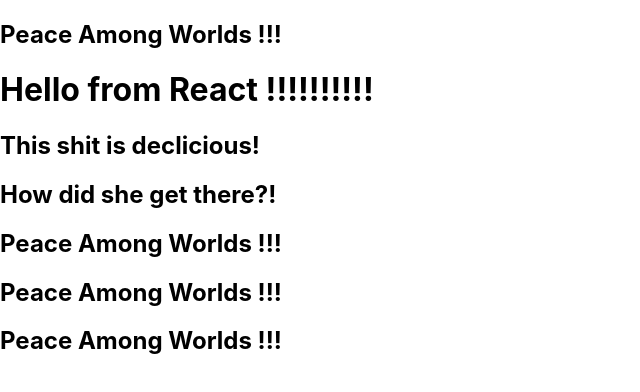
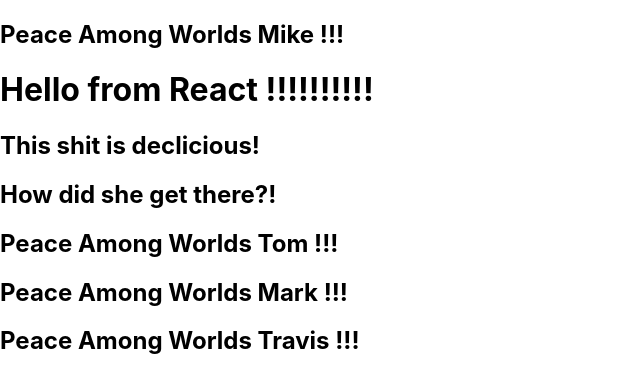
Before and after one commit to mcstagg/learning-react, a React (Create React App) app: page / in a window 1280 px wide. Shown: the top 392 px of the page, without its empty margins (0-640 px from the left). Built offline with nearby package versions, Linux system fonts and the light colour scheme.

Commit message:
We saw our first React props...

```diff
--- a/src/App.js
+++ b/src/App.js
@@ -5,15 +5,15 @@
 const App = () => {
   return (
     <>
-    <Greeting />
+    <Greeting name="Mike"/>
     <h1>
       Hello from React !!!!!!!!!!
     </h1>
     <h2>This shit is declicious!</h2>
     <h2>How did she get there?!</h2>
-    <Greeting />
-    <Greeting />
-    <Greeting />
+    <Greeting name="Tom"/>
+    <Greeting name="Mark"/>
+    <Greeting name="Travis"/>
     </>
   );
 }
--- a/src/Greeting.js
+++ b/src/Greeting.js
@@ -1,9 +1,12 @@
 import React from 'react';
 
-export const Greeting = () => {
+export const Greeting = (props) => {
+
+    console.log(props);
+
     return (
         <h2>
-            Peace Among Worlds !!!
+            Peace Among Worlds {props.name} !!!
         </h2>
     );
 };
```
